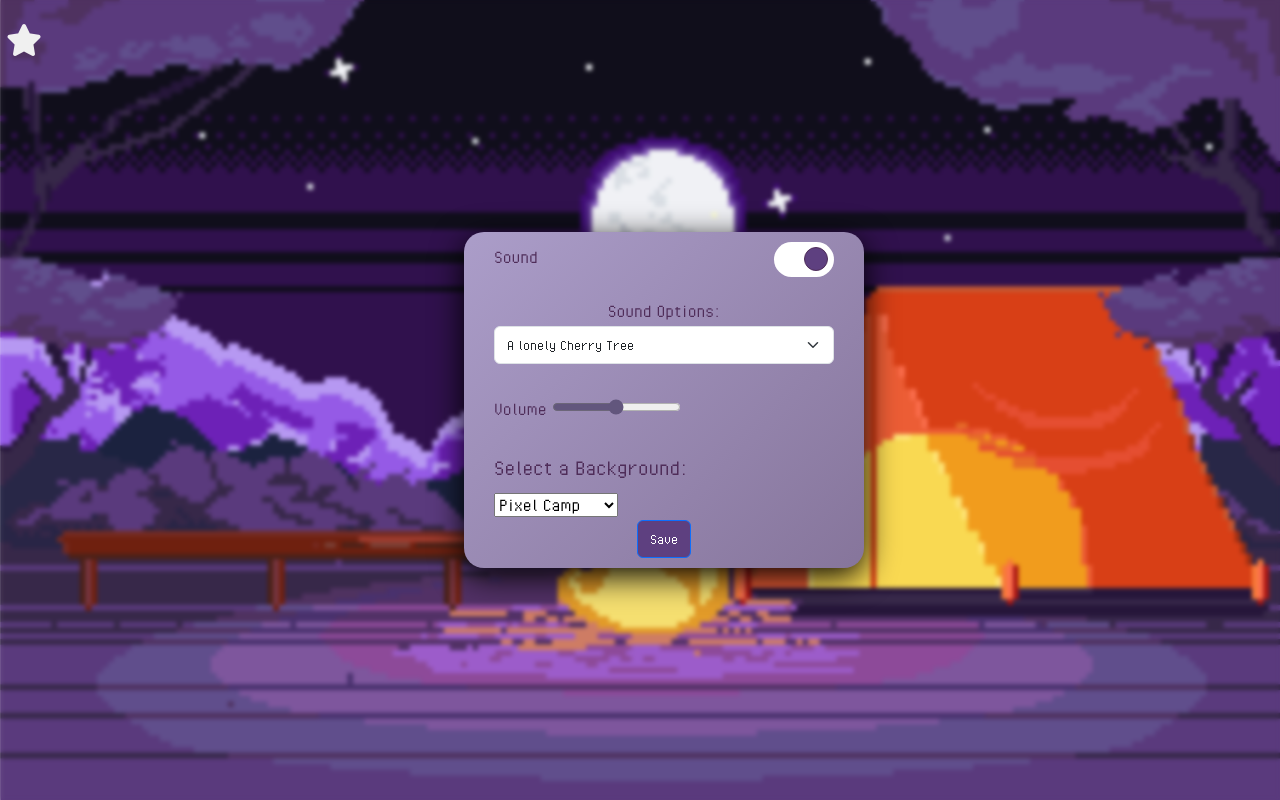
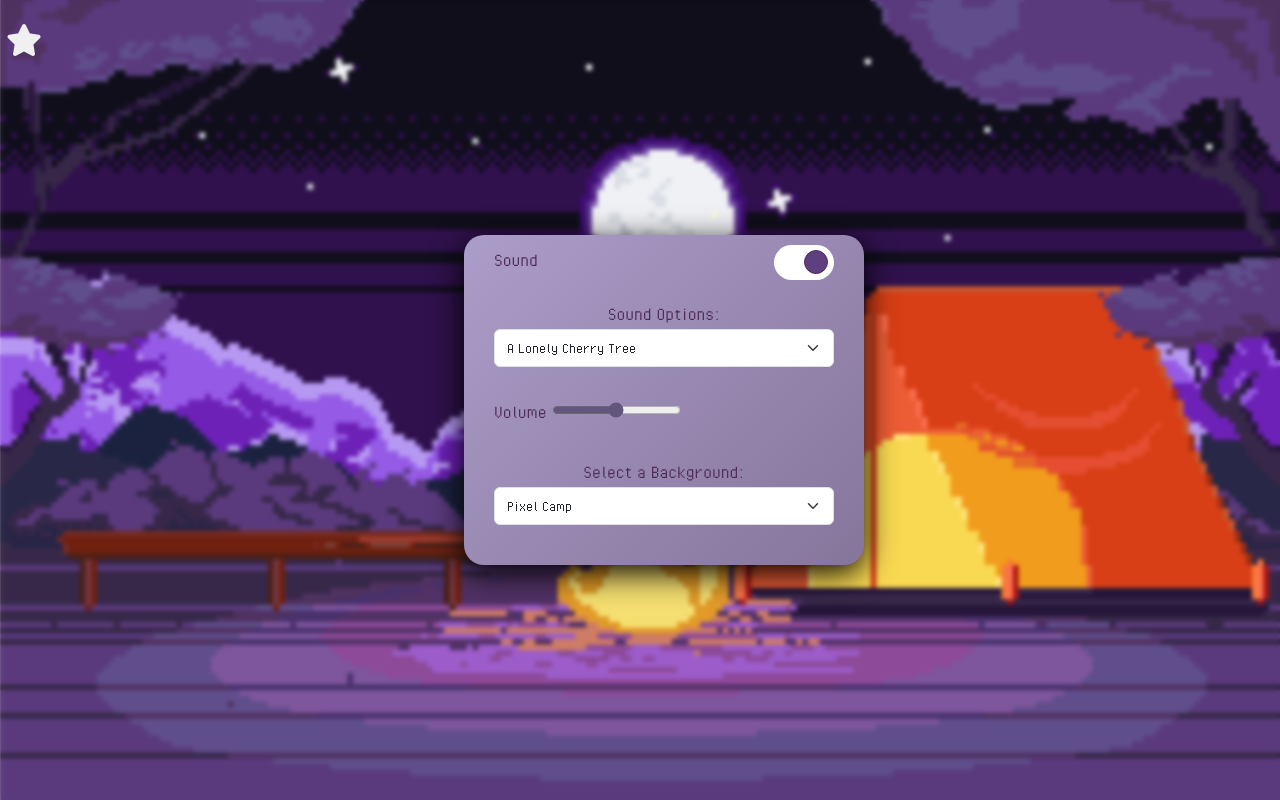
Before and after one commit to mimm1n/Pomo, a Flask app: page /settings in a window 1280 px wide. Run offline with Flask 3, Linux system fonts and the light colour scheme; a user stored in the database is signed in; some libraries are stand-ins or nearby versions.

Commit message:
i think i did it chat

```diff
--- a/website/static/audio.js
+++ b/website/static/audio.js
@@ -1,12 +1,108 @@
 //testing//
 
+// window.addEventListener("load", () => {
+//   const bgm = document.getElementById("bgm"); //background music
+//   const checkboxSound = document.querySelector("input[name=togg-s]");
+
+//   localStorage.setItem("bgm", bgm);
+
+//   // loads the saved sound state from localStorage
+//   function loadSoundState() {
+//     const soundState = localStorage.getItem("soundEnabled");
+//     if (soundState === "false") {
+//       bgm.pause();
+//       if (checkboxSound) {
+//         checkboxSound.checked = false;
+//       }
+//     } else {
+//       bgm.play();
+//       if (checkboxSound) {
+//         checkboxSound.checked = true;
+//       }
+//     }
+//   }
+
+//   // Event listener for toggling sound using the checkbox
+//   if (checkboxSound) {
+//     checkboxSound.addEventListener("change", function () {
+//       if (this.checked) {
+//         bgm.play();
+//         localStorage.setItem("soundEnabled", "true");
+//       } else {
+//         bgm.pause();
+//         localStorage.setItem("soundEnabled", "false");
+//       }
+//     });
+//   }
+
+//   if (soundState) {
+//     function updateSound(selectedSound) {
+//       const SoundSelect = document.getElementById("SoundSelect");
+
+//       // Find the image to the option picked
+//       const selectedSoundOption = BackgroundSelect.querySelector(
+//         `option[value="${selectedSound}"]`
+//       );
+//       const SoundBgm = SoundBgm ? SoundBgm.getAttribute("sound-data") : null;
+
+//       applySound(SoundBgm);
+//     }
+
+//     // apply the background to the body
+//     function applySound(SoundBgm) {
+//       audio.load(); //call just preload the audio without playing
+//       audio.play(); //call this to play the song right away
+//     }
+
+//     // Loads the saved background from localStorage on the page
+//     window.onload = function () {
+//       const savedSound = localStorage.getItem("selectedSound") || "Sound1";
+//       const savedSoundSource =
+//         localStorage.getItem("SoundBgm") ||
+//         '{{ url_for("static", filename="Sound1.mp3") }}';
+
+//       if (savedSoundSource) {
+//         applyBackground(savedSoundSource);
+//       }
+
+//       // Sync the dropdown with the saved background
+//       const SoundSelect = document.getElementById("SoundSelect");
+//       if (SoundSelect) {
+//         SoundSelect.value = savedSound; // Set the dropdown to the saved selection
+//         updateSound(savedSound);
+//         SoundSelect.addEventListener("change", function () {
+//           const selectedSound = this.value;
+//           updateBackground(selectedSound);
+
+//           // Save the new selection to localStorage
+//           const selectedSoundOption = this.querySelector(
+//             `option[value="${selectedSound}"]`
+//           );
+//           const SoundBgm = selectedOption.getAttribute("sound-data");
+//           localStorage.setItem("selectedSound", selectedSound);
+//           localStorage.setItem("SoundBgm", SoundBgm);
+//         });
+//       }
+//     };
+
+//     // volbar
+
+//     let volume = document.querySelector("#volbar");
+
+//     volume.addEventListener("change", function (e) {
+//       bgm.volume = e.currentTarget.value / 100;
+//     });
+//   }
+
+//   // Load the sound state when the page loads
+//   loadSoundState();
+// });
+
 window.addEventListener("load", () => {
-  const bgm = document.getElementById("bgm"); //background music
+  const bgm = document.getElementById("bgm"); // background music
   const checkboxSound = document.querySelector("input[name=togg-s]");
 
-  localStorage.setItem("bgm", bgm);
-
-  // loads the saved sound state from localStorage
+  // Load the saved sound state from localStorage
   function loadSoundState() {
     const soundState = localStorage.getItem("soundEnabled");
     if (soundState === "false") {
@@ -35,206 +131,212 @@ window.addEventListener("load", () => {
     });
   }
 
+  // Function to update the sound based on the selected option
+  function updateSound(selectedSound) {
+    const SoundSelect = document.getElementById("SoundSelect");
+
+    // Ensure we are referencing the correct dropdown
+    const selectedSoundOption = SoundSelect.querySelector(
+      `option[value="${selectedSound}"]`
+    );
+
+    const soundBgm = selectedSoundOption
+      ? selectedSoundOption.getAttribute("sound-data")
+      : null;
+
+    if (soundBgm) {
+      applySound(soundBgm);
+    }
+  }
+
+  // Apply the sound
+  function applySound(soundBgm) {
+    bgm.src = soundBgm; // Set the source of the audio
+    bgm.load(); // Preload the audio
+    bgm.play(); // Play the audio
+  }
+
+  // Load the saved background from localStorage on the page
+  const savedSound = localStorage.getItem("selectedSound") || "Sound1";
+  const savedSoundSource =
+    localStorage.getItem("SoundBgm") ||
+    '{{ url_for("static", filename="Sound1.mp3") }}';
+
+  if (savedSoundSource) {
+    applySound(savedSoundSource); // Apply the saved sound
+  }
+
+  // Sync the dropdown with the saved background
+  const SoundSelect = document.getElementById("SoundSelect");
+  if (SoundSelect) {
+    SoundSelect.value = savedSound; // Set the dropdown to the saved selection
+    updateSound(savedSound); // Update the sound based on the saved selection
+    SoundSelect.addEventListener("change", function () {
+      const selectedSound = this.value;
+      updateSound(selectedSound); // Update sound when selection changes
+
+      // Save the new selection to localStorage
+      const selectedSoundOption = this.querySelector(
+        `option[value="${selectedSound}"]`
+      );
+      const soundBgm = selectedSoundOption.getAttribute("sound-data");
+      localStorage.setItem("selectedSound", selectedSound);
+      localStorage.setItem("SoundBgm", soundBgm);
+    });
+  }
+
+  // Volume control
+  let volume = document.querySelector("#volbar");
+  volume.addEventListener("change", function (e) {
+    bgm.volume = e.currentTarget.value / 100; // Adjust volume based on the slider value
+  });
+
   // Load the sound state when the page loads
   loadSoundState();
 });
 
-// Event listener for character selection
-document
-  .getElementById("sound-options")
-  .addEventListener("change", function () {
-    const selectedBGM = this.value;
-    const selectedBGMOption = this.querySelector(
-      `option[value="${selectedBGM}"]`
-    );
-    const bgmSrc = document.getElementById("bgmSRC");
-    const bgmChoice = selectedBGMOption.getAttribute("src");
+// // Event listener for character selection
+// document
+//   .getElementById("sound-options")
+//   .addEventListener("change", function () {
+//     const selectedBGM = this.value;
+//     const selectedBGMOption = this.querySelector(
+//       `option[value="${selectedBGM}"]`
+//     );
+//     const bgmSrc = document.getElementById("bgmSRC");
+//     const bgmChoice = selectedBGMOption.getAttribute("src");
 
-    localStorage.setItem("selectedBGM", selectedBGM); // Save the selection to localStorage
-    localStorage.setItem("bgmChoice", bgmChoice);
-    localStorage.setItem("bgmSRC", bgmSrc); // Save the image to localStorage
-  });
-
-window.onload = function () {
-  const SoundChoice = localStorage.getItem("selectedBGM");
-  const storedBGM = localStorage.getItem("bgmSRC");
-  const SoundSelect = document.getElementById("sound-options");
-
-  // Choose the correct character animation for the game
-  if (SoundChoice == "1") {
-    storedBGM.src = "url('/static/A Lonely Cherry Tree.mp3')";
-  } else if (SoundChoice == "2") {
-    storedBGM.src = "url('/static/A Lost Soul.mp3')";
-  } else if (SoundChoice == "3") {
-    storedBGM.src = "url('/static/No Destination.mp3')";
-  } else if (SoundChoice == "4") {
-    storedBGM.src = "url('/static/Begin Your Journey.mp3')";
-  } else {
-    storedBGM.src = "url('/static/A Lonely Cherry Tree.mp3')";
-  }
-
-  // Set the dropdown to the saved character
-  SoundChoice.value = SoundSelect;
-};
+//     localStorage.setItem("selectedBGM", selectedBGM); // Save the selection to localStorage
+//     localStorage.setItem("bgmChoice", bgmChoice);
+//     localStorage.setItem("bgmSRC", bgmSrc); // Save the image to localStorage
+//   });
 
 // window.onload = function () {
-//   console.log("please bro im ab to pass out and die");
-//   checkPermAudio();
-//   loadCheckboxState();
+//   const SoundChoice = localStorage.getItem("selectedBGM");
+//   const storedBGM = localStorage.getItem("bgmSRC");
+//   const SoundSelect = document.getElementById("sound-options");
+
+//   // Choose the correct character animation for the game
+//   if (SoundChoice == "1") {
+//     storedBGM.src = "url('/static/Sound1.mp3')";
+//   } else if (SoundChoice == "2") {
+//     storedBGM.src = "url('/static/Sound2.mp3')";
+//   } else if (SoundChoice == "3") {
+//     storedBGM.src = "url('/static/Sound3.mp3')";
+//   } else if (SoundChoice == "4") {
+//     storedBGM.src = "url('/static/Sound4.mp3')";
+//   } else {
+//     storedBGM.src = "url('/static/Sound1.mp3')";
+//   }
+
+//   // Set the dropdown to the saved character
+//   SoundChoice.value = SoundSelect;
 // };
 
-// window.addEventListener("load", () => {
-//   console.log("please bro im ab to pass out and die");
-//   checkPermAudio();
-//   loadCheckboxState();
+// Function to update the background across all pages
+
+// if (soundState) {
+//   function updateSound(selectedSound) {
+//     const SoundSelect = document.getElementById("SoundSelect");
+
+//     // Find the image to the option picked
+//     const selectedSoundOption = BackgroundSelect.querySelector(
+//       `option[value="${selectedSound}"]`
+//     );
+//     const SoundBgm = SoundBgm ? SoundBgm.getAttribute("sound-data") : null;
+
+//     applySound(SoundBgm);
+//   }
+
+//   // apply the background to the body
+//   function applySound(SoundBgm) {
+//     const audioSource = document.getElementById("track");
+//     var test = SoundBgm.target;
+//     var audio = document.getElementById("bgm");
+
+//     source.src = test.getAttribute("sound-data");
+
+//     audio.load(); //call this to just preload the audio without playing
+//     audio.play(); //call this to play the song right away
+//   }
+
+//   // Loads the saved background from localStorage on the page
+//   window.onload = function () {
+//     const savedSound = localStorage.getItem("selectedSound") || "Sound1";
+//     const savedSoundSource =
+//       localStorage.getItem("SoundBgm") ||
+//       '{{ url_for("static", filename="Sound1.mp3") }}';
+
+//     if (savedSoundSource) {
+//       applyBackground(savedSoundSource);
+//     }
+
+//     // Sync the dropdown with the saved background
+//     const SoundSelect = document.getElementById("SoundSelect");
+//     if (SoundSelect) {
+//       SoundSelect.value = savedSound; // Set the dropdown to the saved selection
+//       updateSound(savedSound);
+//       SoundSelect.addEventListener("change", function () {
+//         const selectedSound = this.value;
+//         updateBackground(selectedSound);
+
+//         // Save the new selection to localStorage
+//         const selectedSoundOption = this.querySelector(
+//           `option[value="${selectedSound}"]`
+//         );
+//         const SoundBgm = selectedOption.getAttribute("sound-data");
+//         localStorage.setItem("selectedSound", selectedSound);
+//         localStorage.setItem("SoundBgm", SoundBgm);
+//       });
+//     }
+//   };
+
+//   // volbar
+
+//   let volume = document.querySelector("#volbar");
+
+//   volume.addEventListener("change", function (e) {
+//     bgm.volume = e.currentTarget.value / 100;
+//   });
+// }
+
+// document
+// .getElementById("SoundSelect")
+// .addEventListener("change", function () {
+//   const selectedSound = this.value;
+//   const selectedSoundOption = this.querySelector(
+//     `option[value="${selectedSound}"]`
+//   );
+//   const SoundData = selectedOption.getAttribute("sound-data");
+
+//   updateSound(selectedSound);
+//   localStorage.setItem("SelectedSound", selectedSound); // Save the selection to localStorage
+//   localStorage.setItem("SoundData", SoundData); // Save the image to localStorage
+//   localStorage.setItem("SelectedSoundOption", selectedSoundOption);
 // });
 
-// sound toggle button
+// // loads the selected character
+// window.onload = function () {
+// const savedSound = localStorage.getItem("SelectedSound") || "Sound1";
+// const SoundSelect = document.getElementById("SoundSelect");
+// const savedSrc =
+//   localStorage.getItem("SoundData") ||
+//   "{{url_for('static', filename='Sound1.mp3')}}";
+// const savedSoundOption = localStorage.getItem("SelectedSoundOption");
 
-// var checkboxSound = document.getElementById("togg-s");
-// var checkboxBG = document.querySelector("input[name=togg-bg]");
-// var background = document.getElementsByTagName("body")[0];
+// const audioSource = document.getElementById("track");
+// var audio = document.getElementById("bgm");
 
-// window.checkPermAudio = function () {
-//   var bgm = document.getElementById("bgm");
-//   console.log("WORKS");
-
-//   if (bgm.paused) {
-//     let play = document.getElementById("play");
-
-//     play.onclick();
-//     {
-//       bgm.play();
-//     }
-//   }
-// };
-
-// checkboxSound.addEventListener("change", function () {
-//   if (this.checked) {
-//     console.log("Checkbox is checked..");
-//     bgm.play();
-//     localStorage.setItem("togg-s", "true");
-//   } else {
-//     console.log("Checkbox is not checked..");
-//     bgm.pause();
-//     localStorage.setItem("togg-s", "false");
-//   }
-// });
-
-// window.loadCheckboxState = function () {
-//   checkboxSound.addEventListener("change", function () {
-//     const checkboxResult = this.value;
-//     if (this.checked) {
-//       console.log("Checkbox is checked..");
-//       bgm.play();
-//       localStorage.setItem("togg-s", checkboxResult);
-//     } else {
-//       console.log("Checkbox is not checked..");
-//       bgm.pause();
-//       localStorage.setItem("togg-s", checkboxResult);
-//     }
-//   });
-
-// checkboxSound.addEventListener("change", function () {
-//   if (this.checked) {
-//     console.log("Checkbox is checked..");
-//     bgm.play();
-//     localStorage.setItem("togg-s", "true");
-//   } else {
-//     console.log("Checkbox is not checked..");
-//     bgm.pause();
-//     localStorage.setItem("togg-s", "false");
-//   const savedState = localStorage.getItem("togg-s");
-//   if (checkboxSound.checked) {
-//     bgm.play(); // Play music if it's checked
-//     console.log("please");
-//   } else {
-//     bgm.pause(); // Pause music if it's not checked
-//     console.log("gonna kill myself tn");
-//   }
-// };
-
-// Call this function on page load
-
-// window.onload = loadCheckboxState;
-
-// function loadCheckboxState() {
-//   const savedState = localStorage.getItem("togg-s");
-//   if (savedState !== null) {
-//     checkboxSound.checked = savedState === "true"; // Set the checkbox state
-//     if (checkboxSound.checked) {
-//       bgm.play(); // Play music if it's checked
-//       console.log("please");
-//     } else {
-//       bgm.pause(); // Pause music if it's not checked
-//       console.log("gonna kill myself tn");
-//     }
-//   }
+// if (savedSound == "Sound1") {
+//   audioSource.src = "{{url_for('static', filename='Sound1.mp3')}}";
+//   audio.play();
+// } else if (savedSound == "Sound2") {
+//   audioSource.src = "{{url_for('static', filename='Sound2.mp3')}}";
+//   audio.play();
+// } else if (savedSound == "Sound3") {
+//   audioSource.src = "{{url_for('static', filename='Sound3.mp3')}}";
+//   audio.play();
+// } else if (savedSound == "Sound4") {
+//   audioSource.src = "{{url_for('static', filename='Sound4.mp3')}}";
+//   audio.play();
 // }
-
-// Call this function on page load
-// window.addEventListener("load", () => {
-//   console.log("please bro im ab to pass out and die")
-//   loadCheckboxState();
-// });
-
-// window.onload = loadCheckboxState;
-
-// checkboxBG.addEventListener("change", function () {
-//   if (this.checked) {
-//     console.log("Checkbox is checked..");
-//     body.style.background =
-//       "url('/static/css/pixel_camp.jpg') no-repeat center";
-//     body.style.objectFit = "cover";
-//     body.style.backgroundSize = "cover";
-//   } else {
-//     console.log("Checkbox is not checked..");
-//     body.style.background = "url('/static/css/plain.png') no-repeat center";
-//     body.style.objectFit = "cover";
-//     body.style.backgroundSize = "cover";
-//   }
-// });
-
-// // volbar
-
-// let volume = document.querySelector("#volbar");
-
-// volume.addEventListener("change", function (e) {
-//   bgm.volume = e.currentTarget.value / 100;
-// });
-
-// // Event listener for character selection
-// document.getElementById("bg-choices").addEventListener("change", function () {
-//   const selectedBackground = this.value;
-
-//   // Update image and store the selected character in localStorage
-//   localStorage.setItem("SelectedBackground", selectedBackground);
-// });
-
-// // loads the selected character's appearance
-// window.onload = function () {
-//   const selectedBackground = localStorage.getItem("selectedBackground");
-
-//   // Sets the correct running  character based on the selected character in game
-//   switch (selectedBackground) {
-//     case "bg1":
-//       body.style.background = "url('/static/campside.jpg')";
-//       break;
-//     case "bg2":
-//       body.style.backgroun = "url('/static/pixel_camp.jpg')";
-//       break;
-//     case "bg3":
-//       body.style.background = "url('/static/purplespace.png')";
-//       break;
-//     case "bg4":
-//       body.style.background = "url('/static/css/mountainside.jpg')";
-//       break;
-//     default:
-//       body.style.background = "url('/static/css/pixel_camp.jpg')";
-//   }
-// };
-
-// // On page load, retrieve saved character from localStorage and update image
-// window.onload = function () {
-//   const savedBackground = localStorage.getItem("SelectedBackgruond");
-// };
--- a/website/static/css/style.css
+++ b/website/static/css/style.css
@@ -459,7 +459,8 @@ input[type="checkbox"]:checked + div .toggle-c {
   background-color: #5e4080;
   border-color: #4f2d59;
 }
-.custom-opt {
+
+#custom-opt {
   text-align: center;
 }
 
--- a/website/templates/base.html
+++ b/website/templates/base.html
@@ -125,8 +125,9 @@
     </div>
 
     <audio id="bgm" autoplay loop>
-      <source id="bgmSRC"
-        src="{{ url_for ('static', filename='A Lonely Cherry Tree.mp3') }} "
+      <source
+        id="track"
+        src="{{ url_for ('static', filename='Sound1.mp3') }} "
         type="audio/mpeg"
       />
     </audio>
--- a/website/templates/profile.html
+++ b/website/templates/profile.html
@@ -8,7 +8,7 @@
 
       <img id="characterPreview" src="{{url_for('static', filename='astro.png')}}" alt="Character Image" style="width: 120px;">
 
-      <select id="characterSelect">
+      <select id="characterSelect" class="form-select">
         <option value="Astro" data-img="{{url_for('static', filename='astro.png')}}">Astro</option>
         <option value="Girl" data-img="{{url_for('static', filename='girl.png')}}">Girl</option>
         <option value="Guy" data-img="{{url_for('static', filename='guy.png')}}">Guy</option>
--- a/website/templates/settings.html
+++ b/website/templates/settings.html
@@ -17,16 +17,15 @@
     </label>
   </div>
 
-  <div class="custom-opt">
-    <label for="sound-options">Sound Options:</label>
-    <select id="sound-options" class="form-select" aria-label="Sound options">
-      <option class="play" value="1" src="{{url_for('static', filename='A Lonely Cherry Tree.mp3')}}">A lonely Cherry Tree</option>
-      <option class="paused" value="2" src="{{url_for('static', filename='A Lost Soul.mp3')}}">A Lost Soul</option>
-      <option class="paused" value="3" src="{{url_for('static', filename='No Destination.mp3')}}">No Destination</option>
-      <option class="paused" value="4" src="{{url_for('static', filename='Begin Your Journey.mp3')}}">Begin Your Journey</option>
+  <div class="Sound" id="custom-opt">
+    <label for="SoundSelect">Sound Options:</label>
+    <select id="SoundSelect" class="form-select" aria-label="SoundSelect">
+      <option value="Sound1" sound-data="{{url_for('static', filename='Sound1.mp3')}}">A Lonely Cherry Tree</option>
+      <option  value="Sound2" sound-data="{{url_for('static', filename='Sound2.mp3')}}">A Lost Soul</option>
+      <option  value="Sound3" sound-data="{{url_for('static', filename='Sound3.mp3')}}">No Destination</option>
+      <option  value="Sound4" sound-data="{{url_for('static', filename='Sound4.mp3')}}">Begin Your Journey</option>
     </select>
   </div>
-
 
     <br />
 
@@ -37,9 +36,9 @@
 
     <br />
 
-    <div class="Background">
-      <h4>Select a Background:</h4>
-      <select id="BackgroundSelect">
+    <div class="Background" id="custom-opt">
+      <label>Select a Background:</label>
+      <select id="BackgroundSelect" class="form-select">
         <option value="pixel_camp" background-img="{{ url_for('static', filename='pixel_camp.jpg') }}">Pixel Camp</option>
         <option value="campside" background-img="{{ url_for('static', filename='campside.jpg') }}">Campside</option>
         <option value="mountainside" background-img="{{ url_for('static', filename='mountainside.jpg') }}">Mountainside</option>
@@ -48,10 +47,8 @@
       </select>
     </div>
 
+    <br />
 
-    <div class="stg-btn">
-      <input type="submit" class="btn btn-primary btn-block" id="save" value="Save" />
-    </div>
   </div>
 
   <script src="{{ url_for('static', filename='audio.js')}}"></script>
```
Also changed, not shown: website/static/css/SHPinscher-Regular.otf (deleted), 6 other files.
